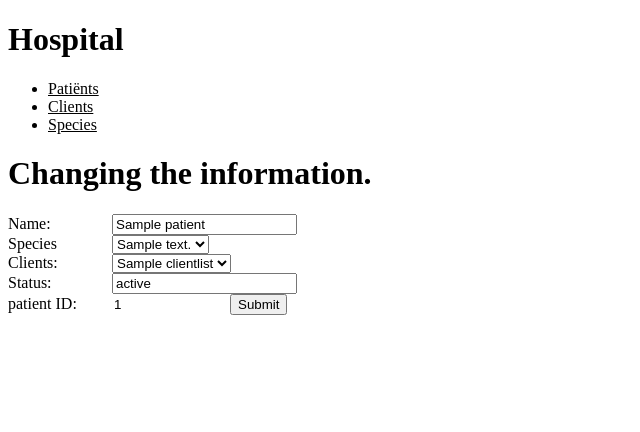
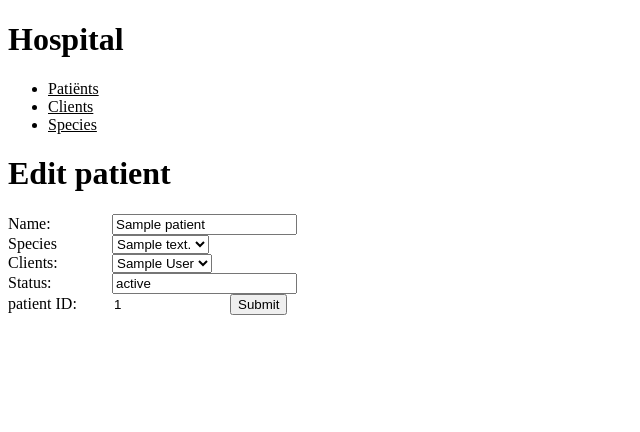
Before and after one commit to Raimovanberkel/hospital, a PHP site: the page made by view/patient/edit.php in a window 1280 px wide. Shown: the top 432 px of the page, without its empty margins (0-640 px from the left). Run offline with PHP 8.4, Linux system fonts and the light colour scheme; the template is opened without the code that fills it: most values are stand-ins (such as "Sample title", 1, 10 or a date in 2020); some libraries are stand-ins or nearby versions.

Commit message:
Final fixes done

```diff
--- a/controller/PatientController.php
+++ b/controller/PatientController.php
@@ -37,7 +37,9 @@ function delete($patientid) {
 
 function edit($patientid) {
 	render("patient/edit", array(
-		'patient' => getpatient($patientid)
+		'patient' => getpatient($patientid),
+		'specieslist' => getSpeciesList(),
+		'clientlist' => getallclients()
 		));
 }
 
--- a/controller/SpeciesController.php
+++ b/controller/SpeciesController.php
@@ -4,7 +4,7 @@ require(ROOT . "/model/SpeciesModel.php");
 
 // http://localhost/Hospital/species/index
 function index() {
-	return render('species/index');
+	return render('species/index', ['specieslist'=>getSpeciesList()]);
 }
 
 function create() {
--- a/view/patient/edit.php
+++ b/view/patient/edit.php
@@ -1,5 +1,5 @@
 
-<h1>Changing the information.</h1>
+<h1>Edit patient</h1>
 <div class="container">
 
   <form action="<?= URL ?>patient/editSave" method="post">
@@ -22,10 +22,12 @@
 			<label for="client">Clients:</label>
 			<select name="client" value="<?= $patient['client_id'] ?>">
 				<?php
-					$selectedclient = $patient['client_id'];
+					$selectedclients = $patient['client_id'];
 					foreach($clientlist as $clients):
+						$selected = ($selectedclients == $clients['client_id'] ? "selected" : "");
+						$id = $clients['client_id'];
 				?>
-					<option  <?php if ($selectedclient == $clients['client_id']) {echo ("selected");} ?> value="<?php echo $clients['client_id']; ?>"> <?php echo $clients['Clientname'] ?> </option>
+					<option <?= $selected ?> value="<?= $id ?>"> <?php echo $clients['client_firstname'] . ' ' . $clients['client_lastname'] ?> </option>
 				<?php
 					endforeach;
 				?>
--- a/view/species/index.php
+++ b/view/species/index.php
@@ -15,7 +15,7 @@
 	<tr>
 		<td><?php echo $species['species_description']; ?></td>
 		<td class="center"><a href="<?php echo URL . 'species/edit/' . $species['species_id']; ?>">edit</a></td>
-		<td class="center"><a href=" <?php echo URL . 'species/deletespecies/' . $species['species_id']; ?>">delete</a></td>
+		<td class="center"><a href=" <?php echo URL . 'species/delete/' . $species['species_id']; ?>">delete</a></td>
 	</tr>
 <?php
 	}
```
